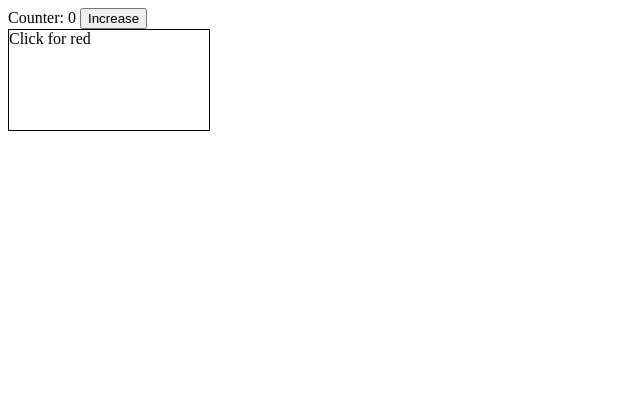
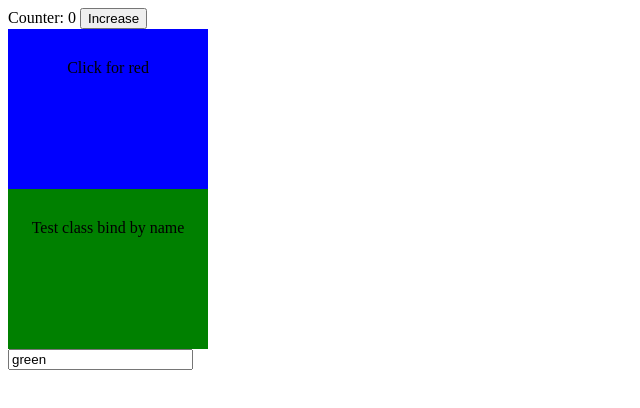
Before and after one commit to migsan/vue-udemy, a plain HTML site: page index.html in a window 1280 px wide. Shown: the whole page, without its empty margins (0-640 px from the left). Drawn offline with nearby package versions, Linux system fonts and the light colour scheme.

Commit message:
More style binding

```diff
--- a/index.html
+++ b/index.html
@@ -16,7 +16,12 @@
 
     <div class="demo"
       @click="attachRed = !attachRed"
-      :class="{red: attachRed}">Click for red</div>
+      :class="colorClasses">Click for red</div>
+
+    <div class="demo"
+      :class="color">Test class bind by name</div>
+
+    <input type="text" v-model="color">
   </section>
 </body>
 <script src="index.js"></script>
--- a/index.js
+++ b/index.js
@@ -5,7 +5,16 @@ new Vue({
   data: {
     counter: 0,
     text: 'hello',
-    attachRed: false
+    attachRed: false,
+    color: 'green'
+  },
+  computed: {
+    colorClasses: function() {
+      return {
+        red: this.attachRed,
+        blue: !this.attachRed
+      };
+    }
   },
   watch: {
     counter: function() {
--- a/style.css
+++ b/style.css
@@ -1,9 +1,18 @@
 .demo {
-  border: 1px solid black;
   height: 100px;
   width: 200px;
+  text-align: center;
+  padding: 30px 0;
 }
 
 .red {
   background-color: red;
 }
+
+.blue {
+  background-color: blue;
+}
+
+.green {
+  background-color: green;
+}
```
